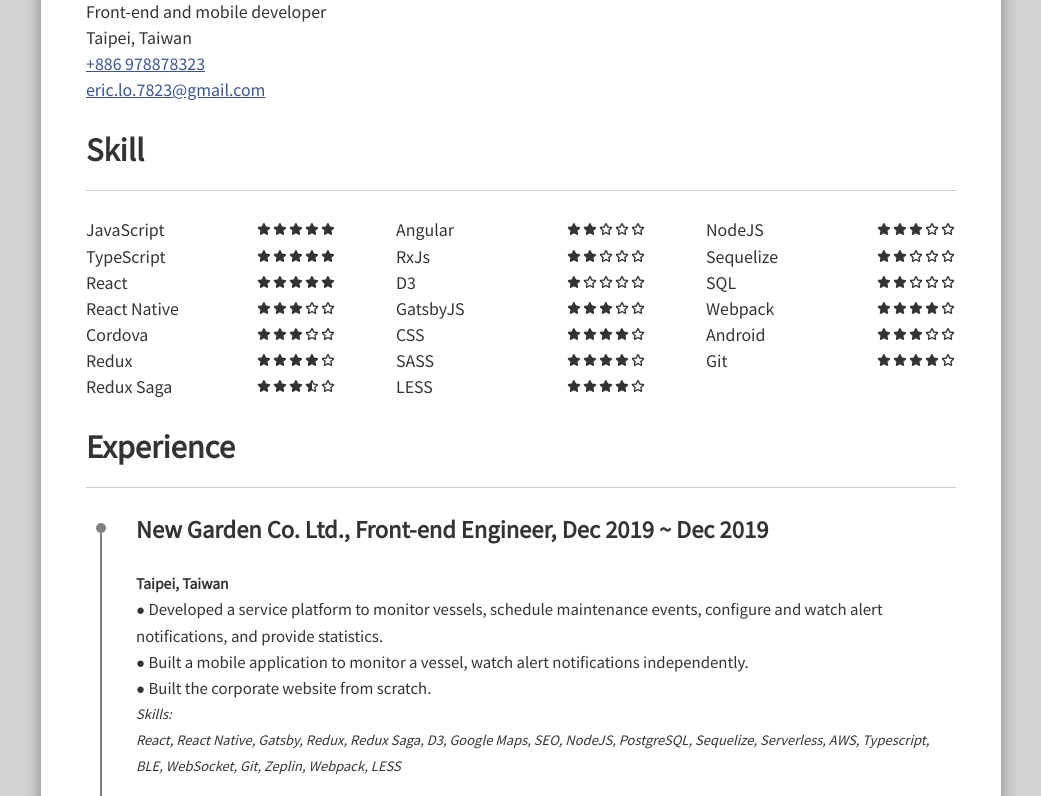
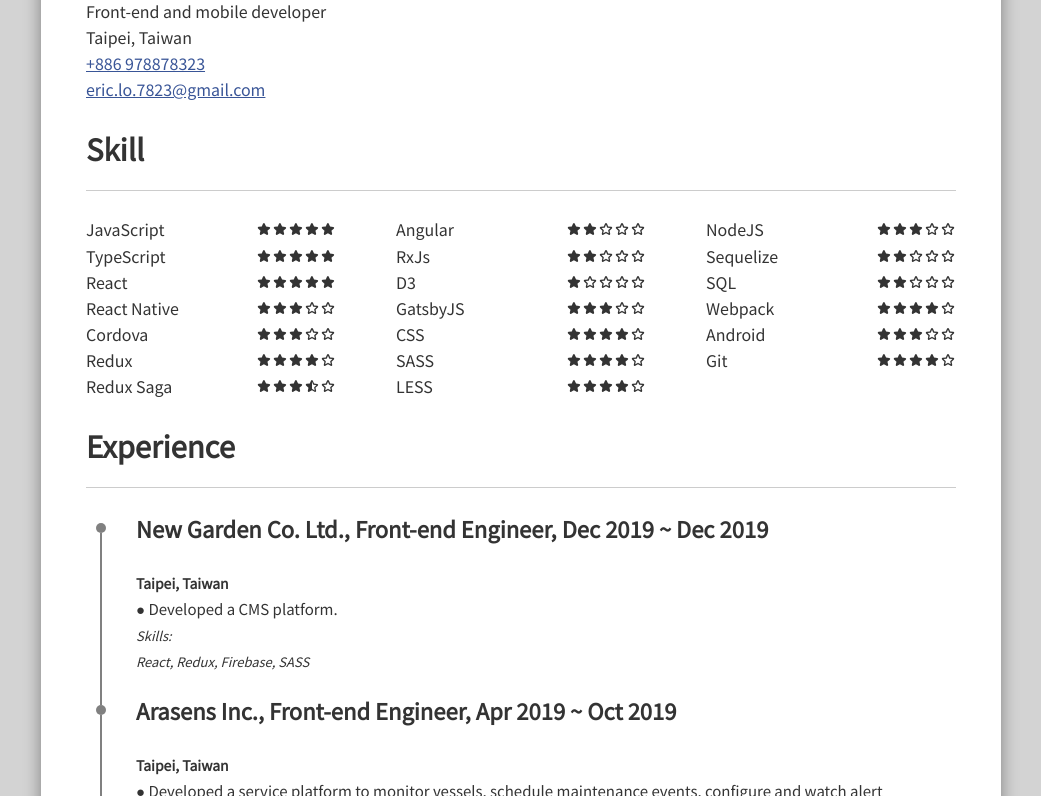
Before and after one commit to onlyeric23/resume, a Gatsby site: page / in a window 1280 px wide. Shown: the part 147-943 px from the top of the page, without its empty margins (119-1160 px from the left). Built offline with nearby package versions, Linux system fonts and the light colour scheme; Gatsby itself is replaced by a stand-in of ours.

Commit message:
Fix the experience in New Garden

```diff
--- a/src/constants/experiences.js
+++ b/src/constants/experiences.js
@@ -2,11 +2,9 @@ export default [
   {
     name: "New Garden Co. Ltd., Front-end Engineer, Dec 2019 ~ Dec 2019",
     location: "Taipei, Taiwan",
-    desc: `● Developed a service platform to monitor vessels, schedule maintenance events, configure and watch alert notifications, and provide statistics.
-    ● Built a mobile application to monitor a vessel, watch alert notifications independently.
-    ● Built the corporate website from scratch.`,
+    desc: "● Developed a CMS platform.",
     subDesc: `Skills:
-    React, React Native, Gatsby, Redux, Redux Saga, D3, Google Maps, SEO, NodeJS, PostgreSQL, Sequelize, Serverless, AWS, Typescript, BLE, WebSocket, Git, Zeplin, Webpack, LESS`,
+    React, Redux, Firebase, SASS`,
   },
   {
     name: "Arasens Inc., Front-end Engineer, Apr 2019 ~ Oct 2019",
```
